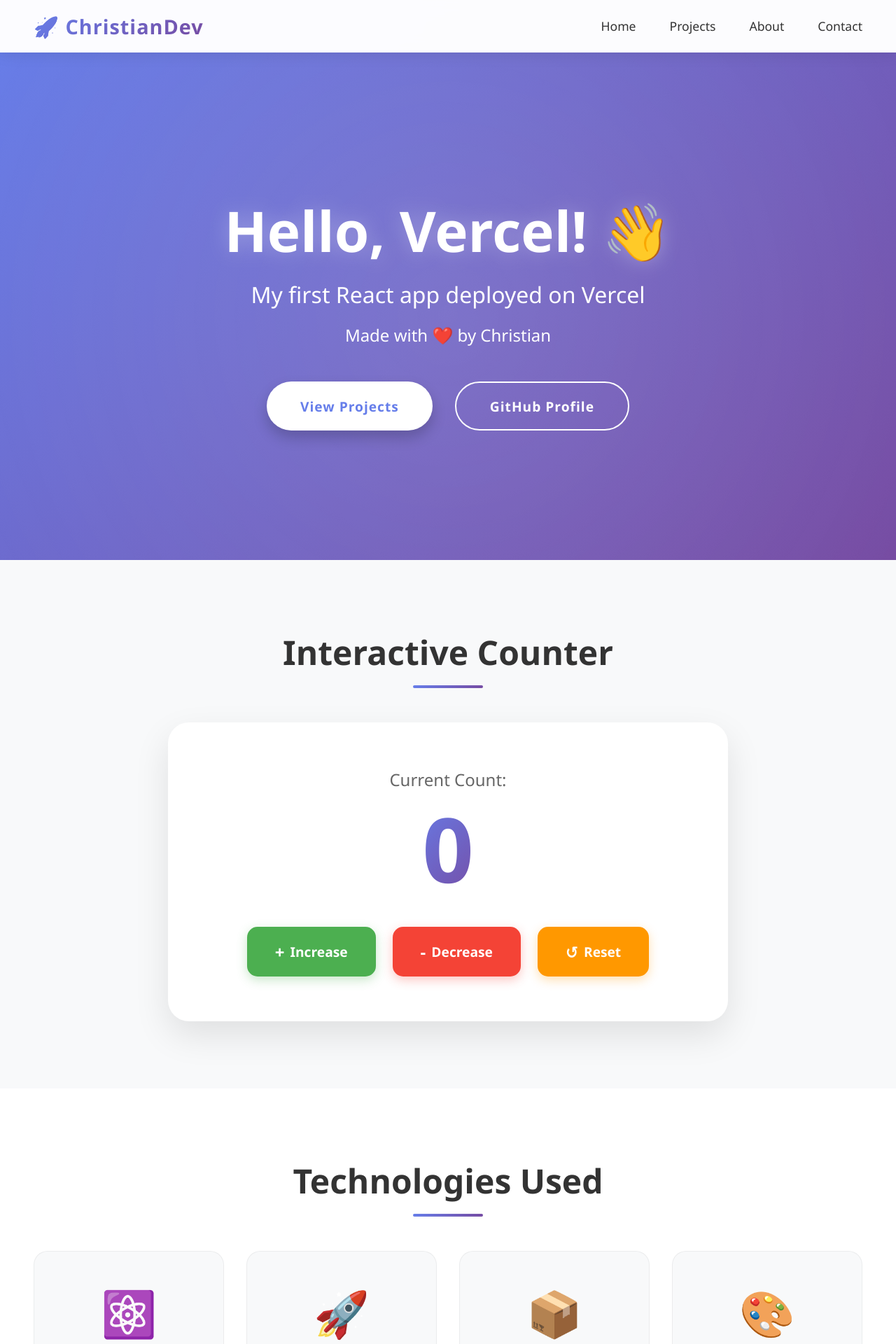
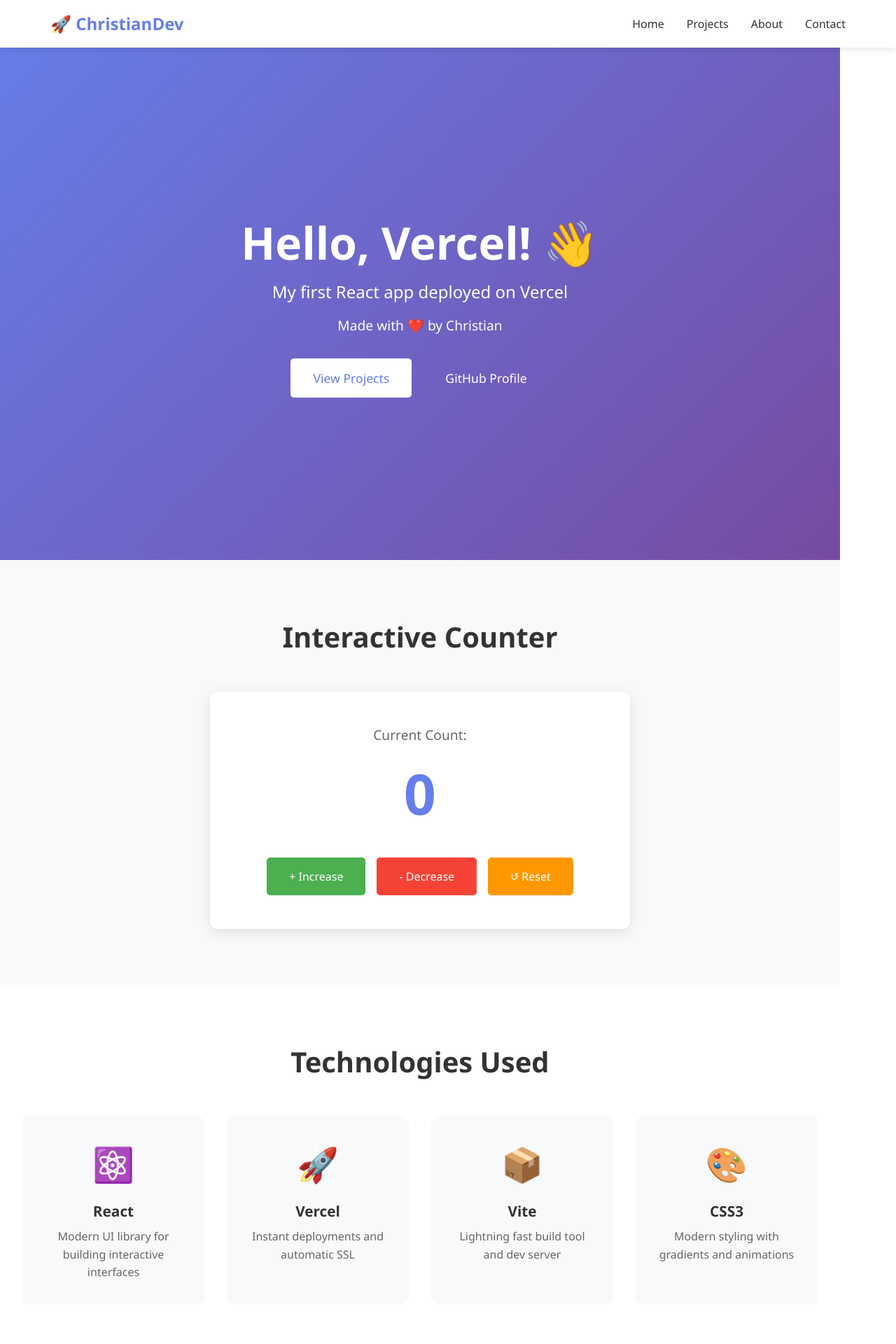
Before and after one commit to christianbelencion11-creator/my-react-app, a React (Vite) app: page / in a window 1280 px wide. Shown: the top 1920 px of the page at 70% size. Built offline with nearby package versions, Linux system fonts and the light colour scheme.

Commit message:
personal details

```diff
--- a/src/App.css
+++ b/src/App.css
@@ -9,71 +9,47 @@
   overflow-x: hidden;
 }
 
-/* Navigation Bar - Desktop Style */
+/* Navigation Bar */
 .navbar {
   position: fixed;
   top: 0;
   width: 100%;
-  background: rgba(255, 255, 255, 0.98);
-  box-shadow: 0 2px 20px rgba(0, 0, 0, 0.1);
+  background: white;
+  box-shadow: 0 2px 10px rgba(0,0,0,0.1);
   z-index: 1000;
-  backdrop-filter: blur(10px);
 }
 
 .nav-container {
-  max-width: 1400px;
+  max-width: 1200px;
   margin: 0 auto;
-  padding: 1rem 3rem;
+  padding: 1rem 2rem;
   display: flex;
   justify-content: space-between;
   align-items: center;
 }
 
 .logo {
-  font-size: 1.8rem;
+  font-size: 1.5rem;
   font-weight: bold;
-  background: linear-gradient(135deg, #667eea 0%, #764ba2 100%);
-  -webkit-background-clip: text;
-  -webkit-text-fill-color: transparent;
-  letter-spacing: 1px;
+  color: #667eea;
 }
 
 .nav-menu {
   display: flex;
   list-style: none;
-  gap: 3rem;
+  gap: 2rem;
 }
 
 .nav-menu a {
   text-decoration: none;
   color: #333;
-  font-weight: 500;
-  font-size: 1.1rem;
-  transition: all 0.3s;
-  padding: 0.5rem 0;
-  position: relative;
 }
 
 .nav-menu a:hover {
   color: #667eea;
 }
 
-.nav-menu a::after {
-  content: '';
-  position: absolute;
-  bottom: 0;
-  left: 0;
-  width: 0;
-  height: 2px;
-  background: linear-gradient(135deg, #667eea 0%, #764ba2 100%);
-  transition: width 0.3s;
-}
-
-.nav-menu a:hover::after {
-  width: 100%;
-}
-
-/* Hero Section - Full Desktop */
+/* Hero Section */
 .hero {
   min-height: 100vh;
   background: linear-gradient(135deg, #667eea 0%, #764ba2 100%);
@@ -82,221 +58,136 @@
   justify-content: center;
   text-align: center;
   color: white;
-  padding: 100px 20px 0;
-  position: relative;
-  overflow: hidden;
-}
-
-/* Background Effect */
-.hero::before {
-  content: '';
-  position: absolute;
-  width: 200%;
-  height: 200%;
-  background: radial-gradient(circle, rgba(255,255,255,0.1) 0%, transparent 50%);
-  animation: rotate 30s linear infinite;
-}
-
-@keyframes rotate {
-  from { transform: rotate(0deg); }
-  to { transform: rotate(360deg); }
+  padding: 80px 20px 0;
 }
 
 .hero-content {
-  max-width: 1200px;
-  position: relative;
-  z-index: 1;
+  max-width: 800px;
 }
 
-.hero h1 {
-  font-size: 5rem;
-  margin-bottom: 1.5rem;
-  text-shadow: 0 0 30px rgba(255, 255, 255, 0.3);
-  animation: fadeInDown 1s ease;
+h1 {
+  font-size: 4rem;
+  margin-bottom: 1rem;
 }
 
 .hero-subtitle {
-  font-size: 2rem;
+  font-size: 1.5rem;
   margin-bottom: 1rem;
-  opacity: 0.95;
-  animation: fadeInUp 1s ease 0.2s both;
 }
 
 .hero-name {
-  font-size: 1.5rem;
-  margin-bottom: 3rem;
-  opacity: 0.9;
-  animation: fadeInUp 1s ease 0.4s both;
+  font-size: 1.2rem;
+  margin-bottom: 2rem;
 }
 
 .hero-buttons {
   display: flex;
-  gap: 2rem;
+  gap: 1rem;
   justify-content: center;
-  animation: fadeInUp 1s ease 0.6s both;
 }
 
 .hero-buttons button {
-  padding: 1.2rem 3rem;
-  font-size: 1.2rem;
+  padding: 1rem 2rem;
+  font-size: 1.1rem;
   border: none;
-  border-radius: 50px;
+  border-radius: 5px;
   cursor: pointer;
-  transition: all 0.3s;
-  font-weight: 600;
-  letter-spacing: 1px;
 }
 
-.hero-buttons .btn-primary {
+.btn-primary {
   background: white;
   color: #667eea;
-  box-shadow: 0 10px 20px rgba(0, 0, 0, 0.2);
 }
 
-.hero-buttons .btn-primary:hover {
-  transform: translateY(-5px);
-  box-shadow: 0 15px 30px rgba(0, 0, 0, 0.3);
-}
-
-.hero-buttons .btn-secondary {
+.btn-secondary {
   background: transparent;
   color: white;
   border: 2px solid white;
 }
 
-.hero-buttons .btn-secondary:hover {
+.btn-secondary:hover {
   background: white;
   color: #667eea;
-  transform: translateY(-5px);
-  box-shadow: 0 10px 20px rgba(0, 0, 0, 0.2);
 }
 
 /* Counter Section */
 .counter-section {
-  padding: 6rem 0;
+  padding: 5rem 0;
   background: #f8f9fa;
 }
 
 .container {
-  max-width: 1400px;
+  max-width: 1200px;
   margin: 0 auto;
-  padding: 0 3rem;
+  padding: 0 2rem;
 }
 
 .section-title {
   text-align: center;
-  font-size: 3rem;
-  margin-bottom: 4rem;
+  font-size: 2.5rem;
+  margin-bottom: 3rem;
   color: #333;
-  position: relative;
-}
-
-.section-title::after {
-  content: '';
-  position: absolute;
-  bottom: -15px;
-  left: 50%;
-  transform: translateX(-50%);
-  width: 100px;
-  height: 4px;
-  background: linear-gradient(135deg, #667eea 0%, #764ba2 100%);
-  border-radius: 2px;
 }
 
 .counter-card {
   background: white;
-  border-radius: 30px;
-  padding: 4rem;
-  box-shadow: 0 20px 50px rgba(0, 0, 0, 0.1);
-  max-width: 800px;
+  border-radius: 10px;
+  padding: 3rem;
+  box-shadow: 0 5px 20px rgba(0,0,0,0.1);
+  max-width: 600px;
   margin: 0 auto;
   text-align: center;
 }
 
 .counter-display {
-  margin-bottom: 3rem;
+  margin-bottom: 2rem;
 }
 
 .counter-label {
-  font-size: 1.5rem;
+  font-size: 1.2rem;
   color: #666;
   display: block;
-  margin-bottom: 1rem;
+  margin-bottom: 0.5rem;
 }
 
 .counter-value {
-  font-size: 8rem;
+  font-size: 5rem;
   font-weight: bold;
-  background: linear-gradient(135deg, #667eea 0%, #764ba2 100%);
-  -webkit-background-clip: text;
-  -webkit-text-fill-color: transparent;
-  line-height: 1;
+  color: #667eea;
 }
 
 .counter-buttons {
   display: flex;
-  gap: 1.5rem;
+  gap: 1rem;
   justify-content: center;
+  flex-wrap: wrap;
 }
 
 .counter-btn {
-  padding: 1.2rem 2.5rem;
-  font-size: 1.2rem;
+  padding: 1rem 2rem;
+  font-size: 1rem;
   border: none;
-  border-radius: 15px;
+  border-radius: 5px;
   cursor: pointer;
-  transition: all 0.3s;
-  display: flex;
-  align-items: center;
-  gap: 0.5rem;
-  font-weight: 600;
-  min-width: 150px;
-  justify-content: center;
-}
-
-.counter-btn span {
-  font-size: 1.5rem;
+  color: white;
+  min-width: 120px;
 }
 
 .increment {
   background: #4CAF50;
-  color: white;
-  box-shadow: 0 5px 15px rgba(76, 175, 80, 0.3);
-}
-
-.increment:hover {
-  background: #45a049;
-  transform: translateY(-3px);
-  box-shadow: 0 10px 25px rgba(76, 175, 80, 0.4);
 }
 
 .decrement {
   background: #f44336;
-  color: white;
-  box-shadow: 0 5px 15px rgba(244, 67, 54, 0.3);
-}
-
-.decrement:hover {
-  background: #da190b;
-  transform: translateY(-3px);
-  box-shadow: 0 10px 25px rgba(244, 67, 54, 0.4);
 }
 
 .reset {
   background: #ff9800;
-  color: white;
-  box-shadow: 0 5px 15px rgba(255, 152, 0, 0.3);
-}
-
-.reset:hover {
-  background: #e68900;
-  transform: translateY(-3px);
-  box-shadow: 0 10px 25px rgba(255, 152, 0, 0.4);
 }
 
 /* Features Section */
 .features-section {
-  padding: 6rem 0;
+  padding: 5rem 0;
   background: white;
 }
 
@@ -308,133 +199,70 @@
 
 .feature-card {
   text-align: center;
-  padding: 2.5rem 2rem;
-  border-radius: 20px;
+  padding: 2rem;
+  border-radius: 10px;
   background: #f8f9fa;
-  transition: all 0.3s;
-  border: 1px solid rgba(0, 0, 0, 0.05);
-}
-
-.feature-card:hover {
-  transform: translateY(-10px);
-  box-shadow: 0 20px 40px rgba(102, 126, 234, 0.2);
-  border-color: #667eea;
 }
 
 .feature-icon {
-  font-size: 4rem;
-  margin-bottom: 1.5rem;
+  font-size: 3rem;
+  margin-bottom: 1rem;
 }
 
 .feature-card h3 {
-  font-size: 1.5rem;
-  margin-bottom: 1rem;
+  font-size: 1.3rem;
+  margin-bottom: 0.5rem;
   color: #333;
 }
 
 .feature-card p {
   color: #666;
-  line-height: 1.8;
-  font-size: 1rem;
+  line-height: 1.6;
 }
 
 /* Projects Section */
 .projects-section {
-  padding: 6rem 0;
+  padding: 5rem 0;
   background: #f8f9fa;
 }
 
 .projects-grid {
   display: grid;
   grid-template-columns: repeat(3, 1fr);
-  gap: 2.5rem;
+  gap: 2rem;
 }
 
 .project-card {
   background: white;
-  border-radius: 20px;
+  border-radius: 10px;
   overflow: hidden;
-  box-shadow: 0 10px 30px rgba(0, 0, 0, 0.1);
-  transition: all 0.3s;
-}
-
-.project-card:hover {
-  transform: translateY(-10px);
-  box-shadow: 0 20px 50px rgba(102, 126, 234, 0.3);
+  box-shadow: 0 5px 15px rgba(0,0,0,0.1);
 }
 
 .project-card img {
   width: 100%;
-  height: 250px;
+  height: 200px;
   object-fit: cover;
 }
 
 .project-card h3 {
-  padding: 1.5rem 1.5rem 0.5rem;
+  padding: 1rem 1rem 0.5rem;
   color: #333;
-  font-size: 1.5rem;
 }
 
 .project-card p {
-  padding: 0 1.5rem 2rem;
+  padding: 0 1rem 1.5rem;
   color: #666;
-  font-size: 1.1rem;
 }
 
 /* Footer */
 .footer {
-  background: #1a1a1a;
+  background: #333;
   color: white;
-  padding: 3rem 0;
+  padding: 2rem 0;
   text-align: center;
 }
 
 .footer p {
   margin: 0.5rem 0;
-  opacity: 0.9;
-  font-size: 1.1rem;
 }
-
-.footer p:last-child {
-  color: #667eea;
-  opacity: 1;
-  font-weight: bold;
-}
-
-/* Animations */
-@keyframes fadeInDown {
-  from {
-    opacity: 0;
-    transform: translateY(-50px);
-  }
-  to {
-    opacity: 1;
-    transform: translateY(0);
-  }
-}
-
-@keyframes fadeInUp {
-  from {
-    opacity: 0;
-    transform: translateY(50px);
-  }
-  to {
-    opacity: 1;
-    transform: translateY(0);
-  }
-}
-
-/* Desktop Optimizations */
-@media (min-width: 1920px) {
-  .container {
-    max-width: 1600px;
-  }
-
-  h1 {
-    font-size: 6rem;
-  }
-
-  .hero-subtitle {
-    font-size: 2.5rem;
-  }
-}
--- a/src/App.jsx
+++ b/src/App.jsx
@@ -22,7 +22,7 @@
       {/* Hero Section */}
       <section className="hero" id="home">
         <div className="hero-content">
-          <h1 className="glow">Hello, Vercel! 👋</h1>
+          <h1>Hello, Vercel! 👋</h1>
           <p className="hero-subtitle">My first React app deployed on Vercel</p>
           <p className="hero-name">Made with ❤️ by Christian</p>
           <div className="hero-buttons">
@@ -43,13 +43,13 @@
             </div>
             <div className="counter-buttons">
               <button onClick={() => setCount(count + 1)} className="counter-btn increment">
-                <span>+</span> Increase
+                + Increase
               </button>
               <button onClick={() => setCount(count - 1)} className="counter-btn decrement">
-                <span>-</span> Decrease
+                - Decrease
               </button>
               <button onClick={() => setCount(0)} className="counter-btn reset">
-                <span>↺</span> Reset
+                ↺ Reset
               </button>
             </div>
           </div>
```
